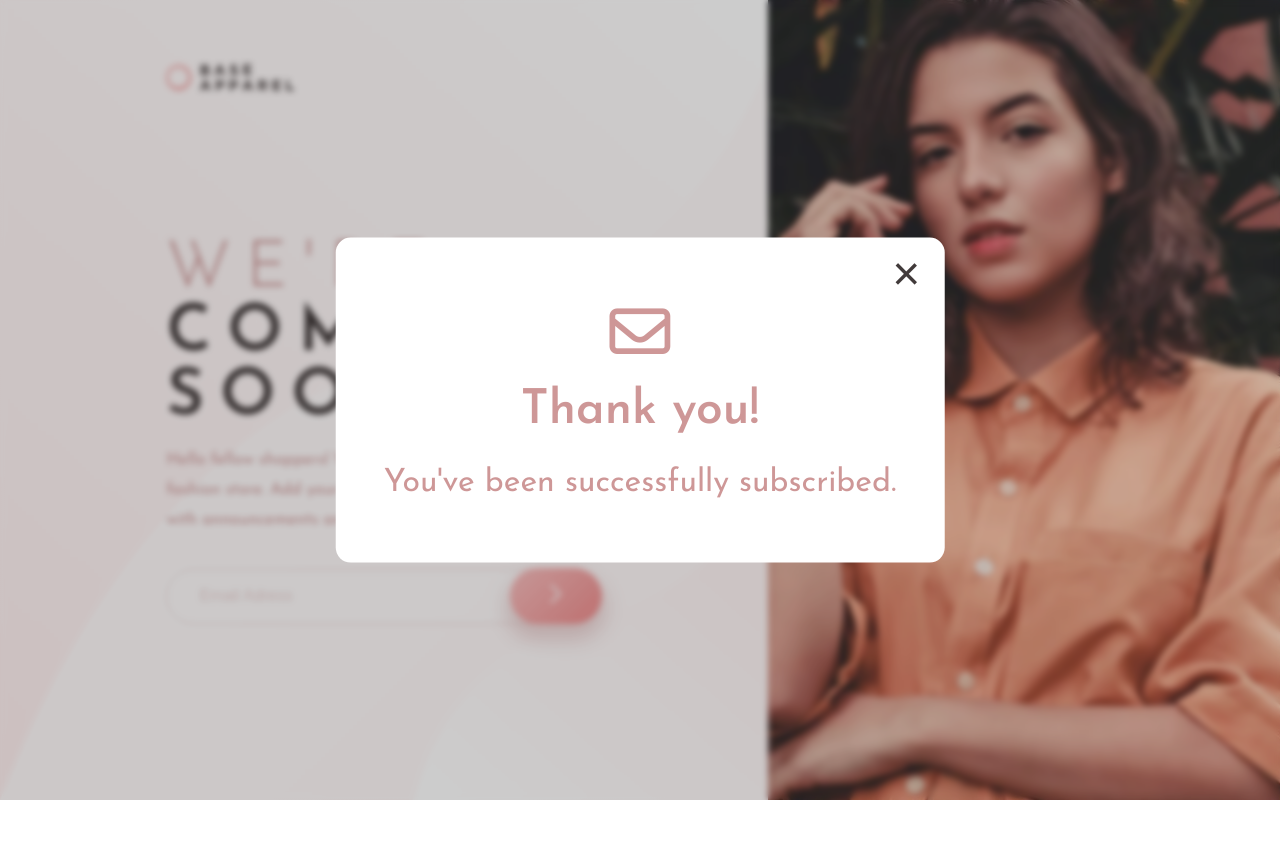
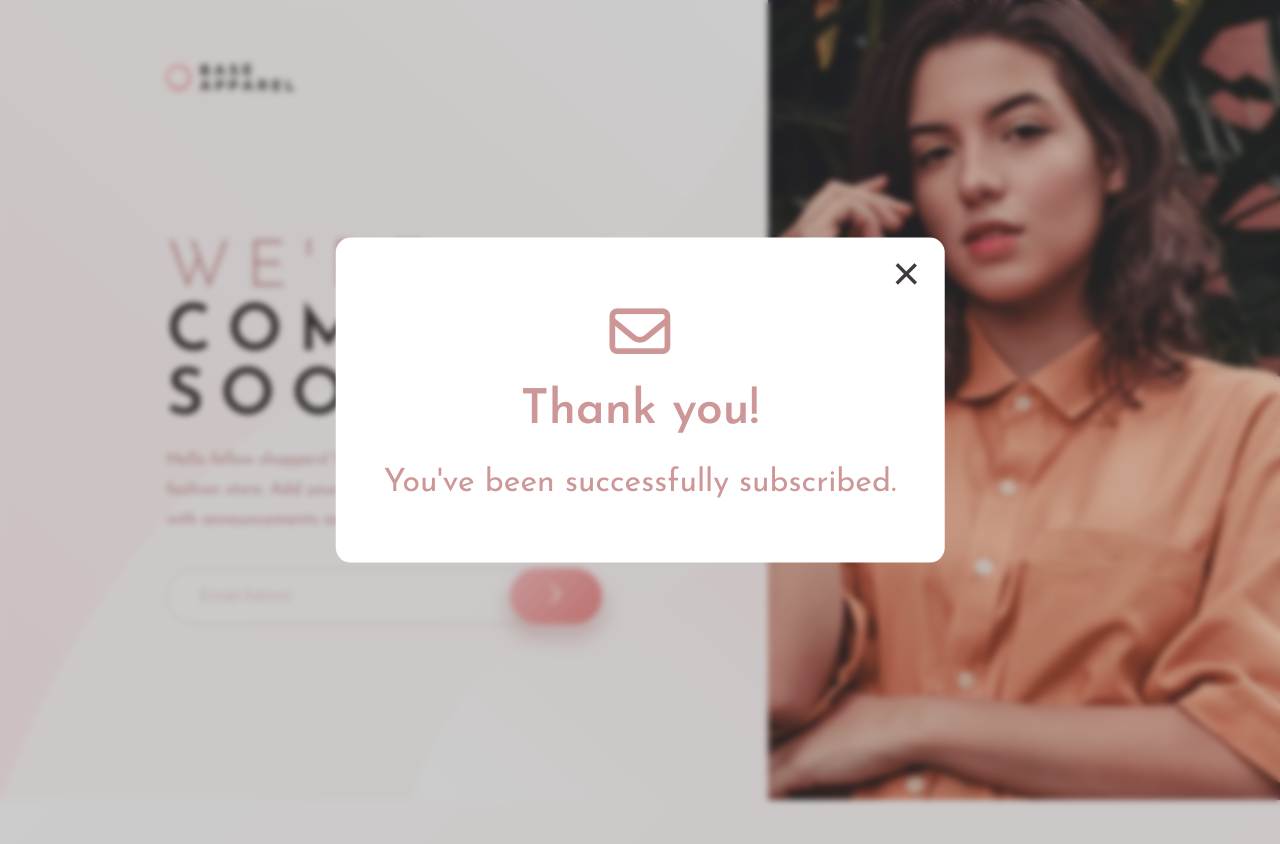
Before and after one commit to HOOP-helie/Newbie-Coming-Soon--Frontend-Mentor, a plain HTML site: page index.html in a window 1280 px wide. Both pictures are taken after typing "name@example.com" into the empty fields and a click on the button 555 px from the left and 595 px from the top of the page. Before the commit the page ends 800 px from the top, so only its background shows below. Drawn offline with Linux system fonts and the light colour scheme.

Commit message:
Ajust overlay

```diff
--- a/style.css
+++ b/style.css
@@ -169,7 +169,7 @@ body {
   background-color: rgba(0, 0, 0, 0.2);
   backdrop-filter: blur(3px);
   width: 100%;
-  height: 100%;
+  height: 150%;
   z-index: 2;
 }
 
```
